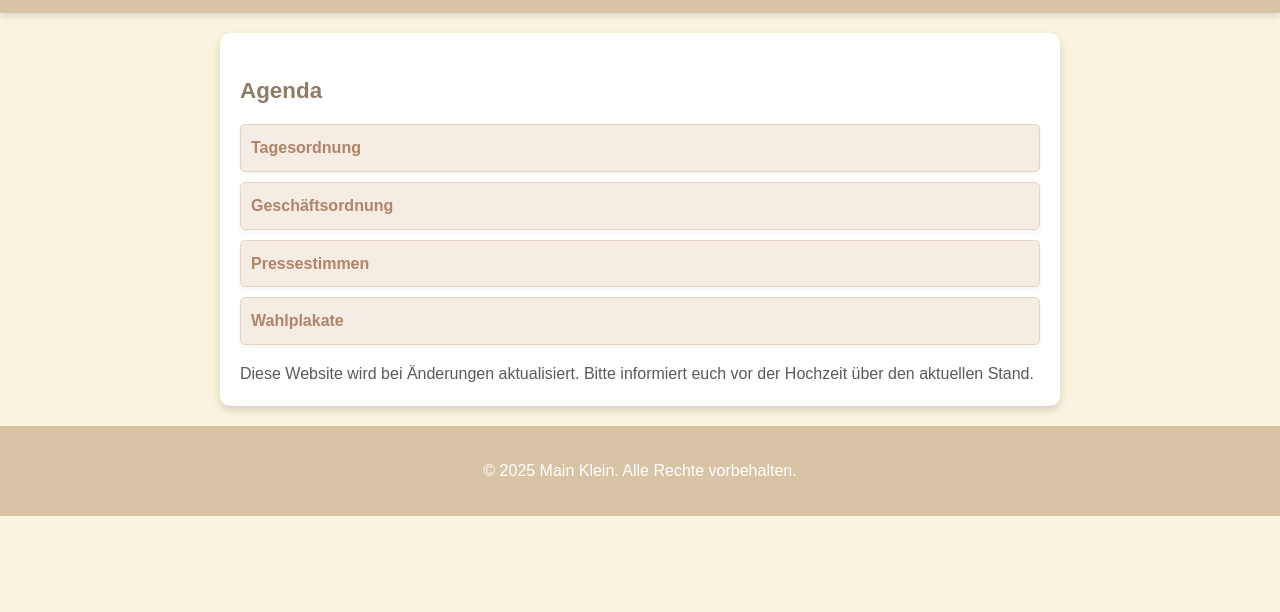
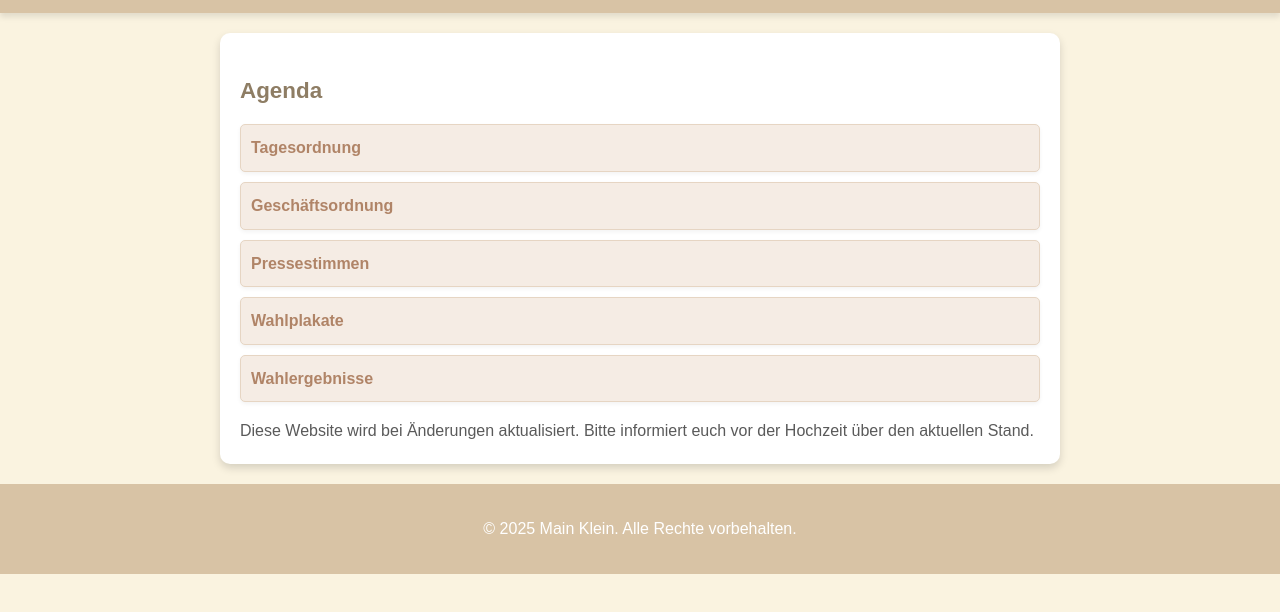
Before and after one commit to manuelklein/manuelklein.github.io, a plain HTML site: page index.html in a window 1280 px wide. Shown: the part 102-714 px from the top of the page. Drawn offline with Linux system fonts and the light colour scheme.

Commit message:
link to elections page

```diff
--- a/index.html
+++ b/index.html
@@ -19,6 +19,7 @@
             <li><a href="./html/codex.html">Geschäftsordnung</a></li>
             <li><a href="./html/article_FAZ.html">Pressestimmen</a></li>
             <li><a href="./html/poster.html">Wahlplakate</a></li>
+            <li><a href="./html/elections.html">Wahlergebnisse</a></li>
         </ul>
         Diese Website wird bei Änderungen aktualisiert.
         Bitte informiert euch vor der Hochzeit über den aktuellen Stand.
```
